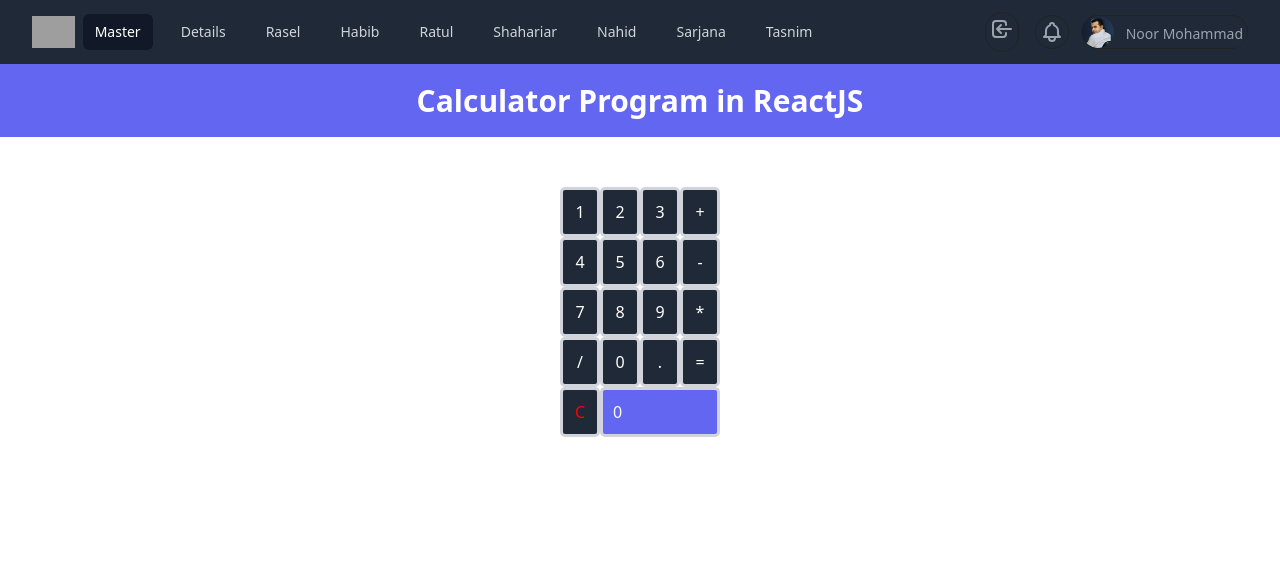
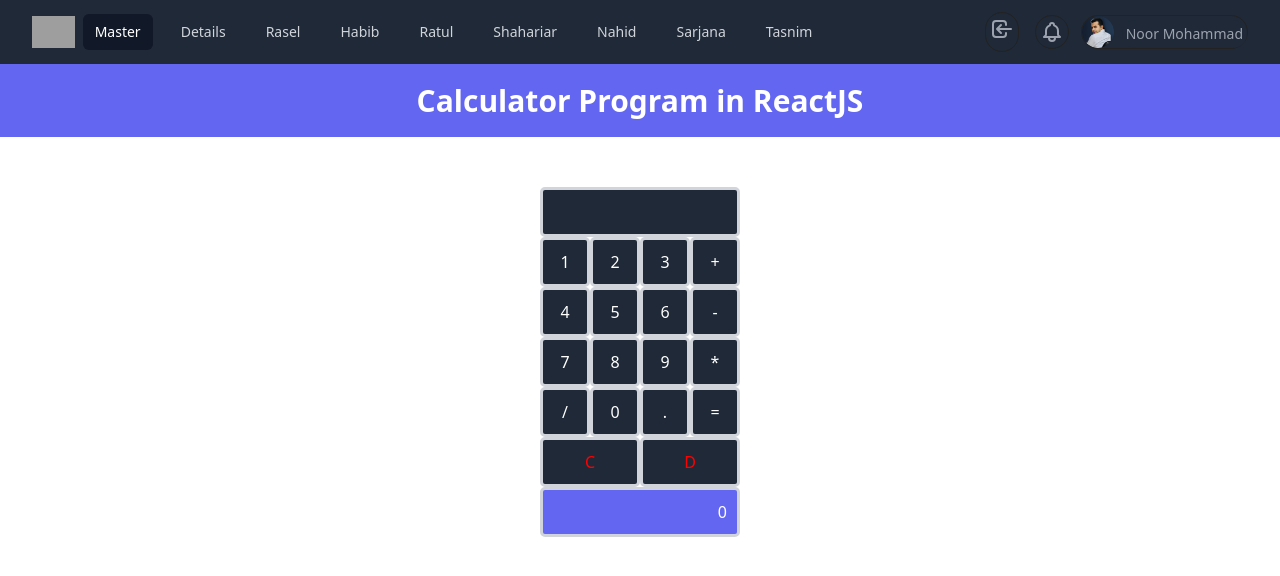
Before and after one commit to noorjsdivs/practice, a React (Create React App) app: page /tasnimtarannoom in a window 1280 px wide. Shown: the top 576 px of the page. Built offline with nearby package versions, Linux system fonts and the light colour scheme; grey boxes are pictures that could not be loaded.

Commit message:
output screen

```diff
--- a/src/components/Tasnim.js
+++ b/src/components/Tasnim.js
@@ -1,25 +1,35 @@
-import React, {useState, useEffect} from 'react'
+import React, {useState, useEffect, useCallback} from 'react'
 import Header from './Header'
 import '../css/tasnim.css'
 
 const Tasnim = () => {
 
-  let [number, setNumber]  = useState("");
+  let [number, setNumber] = useState("");
   let [numbers, setNumbers] = useState([]);
   let [operator, setOperator] = useState("");
   let [operators, setOperators] = useState([]);
+  let [inputs, setInputs] = useState([]);
   let [result, setResult] = useState(0);
   let [ans, setAns] = useState(0);
 
 
   let handleNumber = (e) => {
     setNumber(e.target.value);
+    if(operators.length == numbers.length-1){
+      const item = numbers[numbers.length-1];
+      numbers.pop();
+      numbers.push(item*10 + parseInt(e.target.value));
+    }
+    else{
       numbers.push(parseInt(e.target.value));
+    }
+    inputs.push(parseInt(e.target.value));
   }
 
   let handleOperator = (e) => {
     setOperator(e.target.value);
     operators.push(e.target.value);
+    inputs.push(e.target.value);
   }
 
   let handleAns = () => {
@@ -45,8 +55,34 @@ const Tasnim = () => {
   let handleClear = () => {
     setNumbers([]);
     setOperators([]);
+    setInputs([]);
     setAns(0);
   }
+
+
+  let handleDelete = useCallback(() => {
+    setInputs((prev) => {
+      const next = [...prev];
+      if(next[next.length-1]==numbers[numbers.length-1]){
+        setNumbers((prev_num)=>{
+          const next_num = [...prev_num];
+          return next_num;
+        })
+      }
+      else if(next[next.length-1]==operators[operators.length-1]){
+        setOperators((prev_op)=>{
+          const next_op = [...prev_op];
+          next_op.pop();
+          return next_op;
+        })
+      }
+      next.pop();
+      return next;
+    });
+  }, [setInputs, setNumbers, setOperators]);
+
+
+
 
 
   return (
@@ -54,6 +90,9 @@ const Tasnim = () => {
       <Header/>
       <h2> Calculator Program in ReactJS </h2>
         <form className='calculator'>
+
+            <input type = "text" value={inputs.join('')} className="inputs"/>
+            <br/>
 
             <input type = "button" value = "1" onClick={handleNumber}/>
             <input type = "button" value = "2" onClick={handleNumber}/>
@@ -81,7 +120,10 @@ const Tasnim = () => {
             <br/>
 
             <input type = "button" value = "C" className="clear" onClick={handleClear}/>
-            <input type = "text" value= {ans} readOnly/>
+            <input type = "button" value = "D" className="delete" onClick={handleDelete}/>
+            <br/>
+
+            <input type = "text" value= {ans} className="ans" readOnly/>
             <br/>
 
         </form>
--- a/src/css/tasnim.css
+++ b/src/css/tasnim.css
@@ -18,12 +18,17 @@ h2 {
 	border-radius: 5px;
 	padding: 10px;
 	font-size: 16px;
-    width: 40px;
+    width: 50px;
 }
-.calculator input.clear{
+.calculator input.inputs{
+    width: 200px;
+}
+.calculator input.clear, .calculator input.delete{
     color: red;
+    width: 100px;
 }
-.calculator input[type="text"] {
-    width: 120px;
+.calculator input.ans {
+    width: 200px;
     background: #6366f1;
+    text-align: right;
 }
```
Lines whose indentation alone changed are shown as unchanged.
